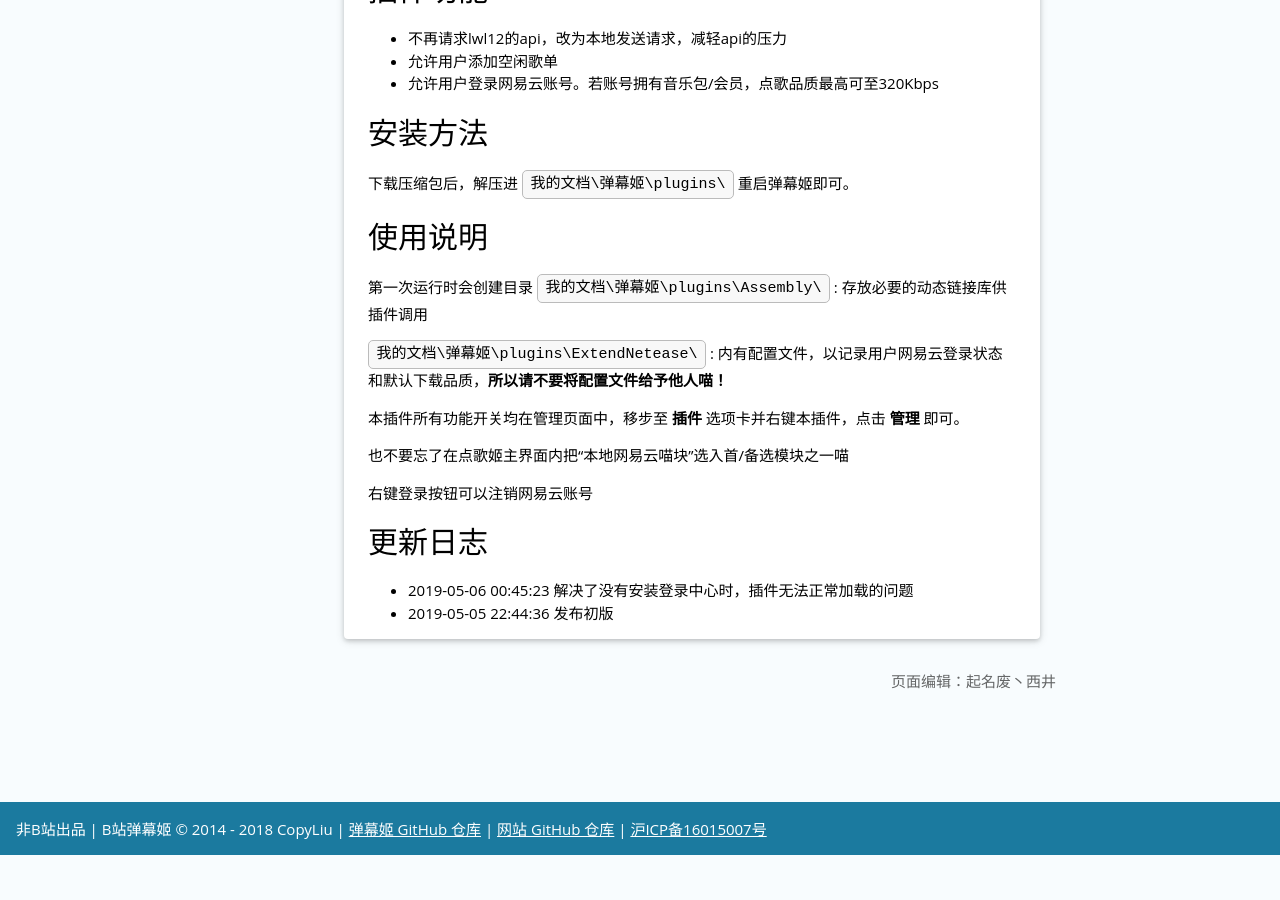
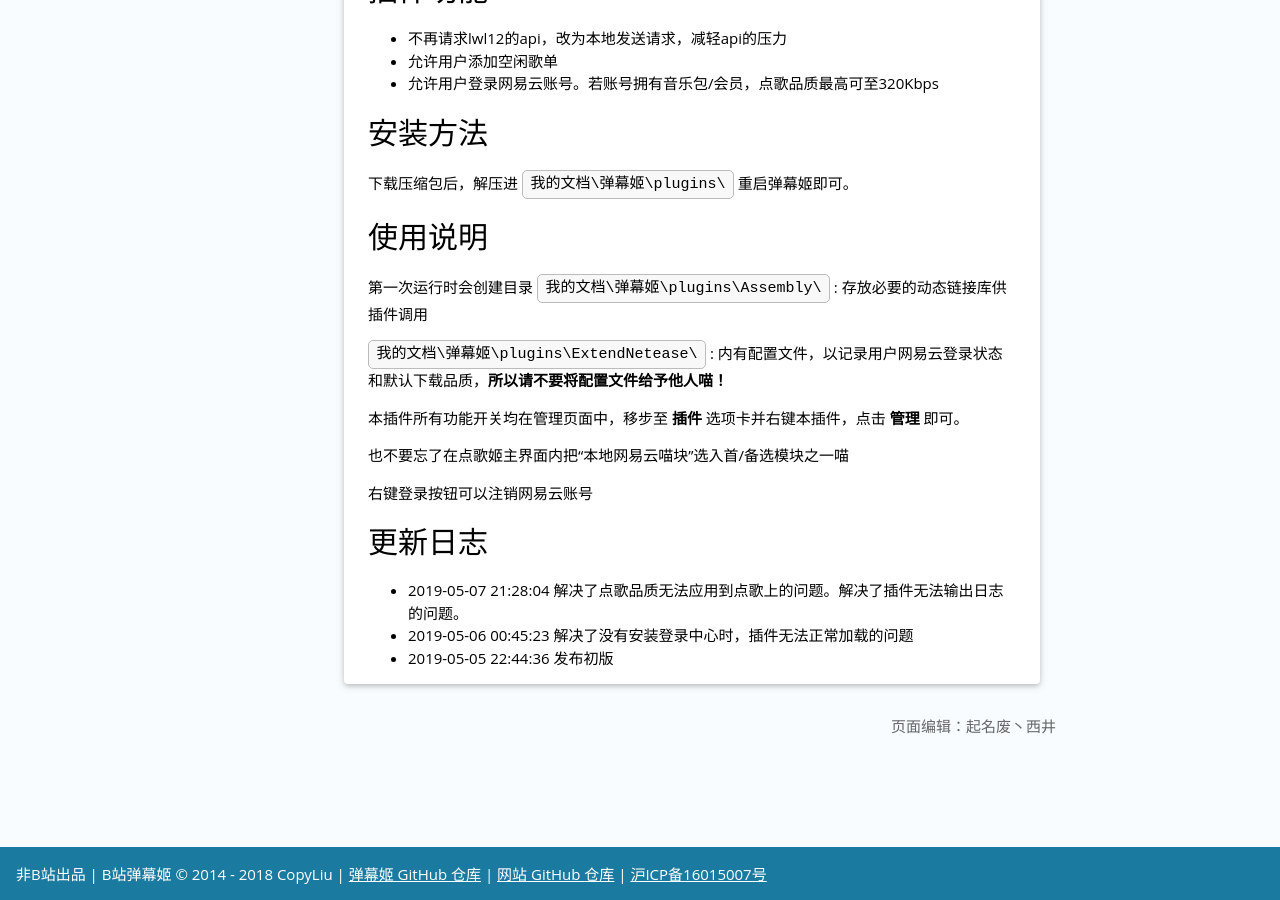
Before and after one commit to Bililive/www.danmuji.org, a Jekyll site: the page built from _plugin/ExtendNetease_DGJModule.md, in a window 1280 px wide and 900 px high, scrolled down 1086 px. Built offline with Jekyll 4.4.1, drawn with Linux system fonts in a browser that asks for light colours; before the commit the page ends 1941 px from its top, so only the background shows below that; some of the changed text lies outside the part shown.

Commit message:
更新本地网易云喵块至1.0.2
解决了点歌品质无法应用到点歌上的问题。解决了插件无法输出日志的问题。

```diff
--- a/_plugin/ExtendNetease_DGJModule.md
+++ b/_plugin/ExtendNetease_DGJModule.md
@@ -5,10 +5,10 @@
 plugin_author: 起名废丶西井
 plugin_name: 本地网易云喵块
 plugin_desc: 可以添加歌单和登录以享受高品质音乐喵
-plugin_version: 1.0.1
-plugin_update_datetime: 2019-05-06 00:45:23 +0800
+plugin_version: 1.0.2
+plugin_update_datetime: 2019-05-07 21:28:04 +0800
 plugin_update_desc: |-
-  解决了没有安装登录中心时，插件无法正常加载的问题
+  解决了点歌品质无法应用到点歌上的问题。解决了插件无法输出日志的问题。
 plugin_dllink: /resource/ExtendNetease_DGJModule/ExtendNetease_DGJModule.zip
 plugin_dlnote: 只在弹幕姬官网提供下载,请勿转载
 ---
@@ -51,5 +51,6 @@
 
 更新日志
 ---
+- 2019-05-07 21:28:04 解决了点歌品质无法应用到点歌上的问题。解决了插件无法输出日志的问题。
 - 2019-05-06 00:45:23 解决了没有安装登录中心时，插件无法正常加载的问题
 - 2019-05-05 22:44:36 发布初版
```
Also changed, not shown: 1 other file.
